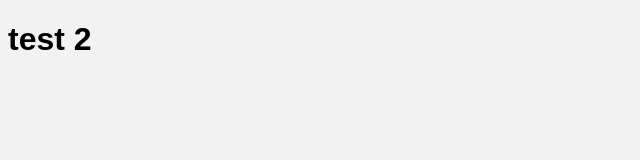
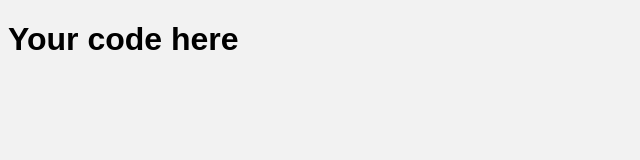
Before and after one commit to pd-bittencourt/gulp-sass-prefix-concat-sync, a website: page src/html/index.html in a window 1280 px wide. Shown: the whole page, without its empty margins (0-640 px from the left). Drawn offline with nearby package versions, Linux system fonts and the light colour scheme; files that its build step writes are made by us from their sources.

Commit message:
Change the name of the project

```diff
--- a/package.json
+++ b/package.json
@@ -1,5 +1,5 @@
 {
-  "name": "gulp-sass-autoprefixer-concat-browsersync",
+  "name": "gulp-sass-prefix-concat-sync",
   "version": "0.0.1",
   "description": "A starter project including full setup for GulpJS, SASS, Autoprefixer, Concat & BrowserSync",
   "main": "gulpfile.js",
--- a/src/html/index.html
+++ b/src/html/index.html
@@ -19,7 +19,7 @@
 
 
         <div class="">
-            <h1>test 2</h1>
+            <h1>Your code here</h1>
         </div>
 
 
```
